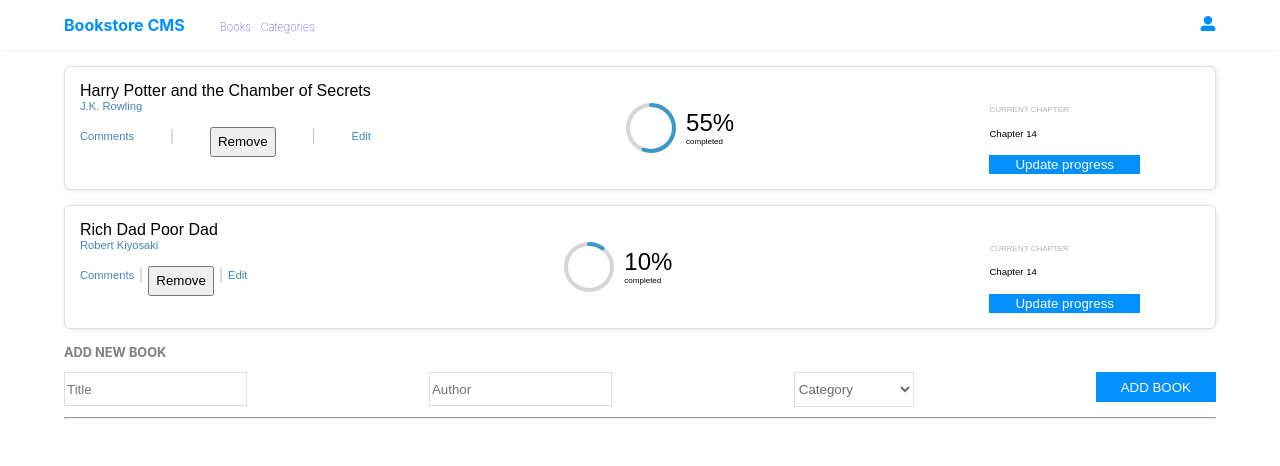
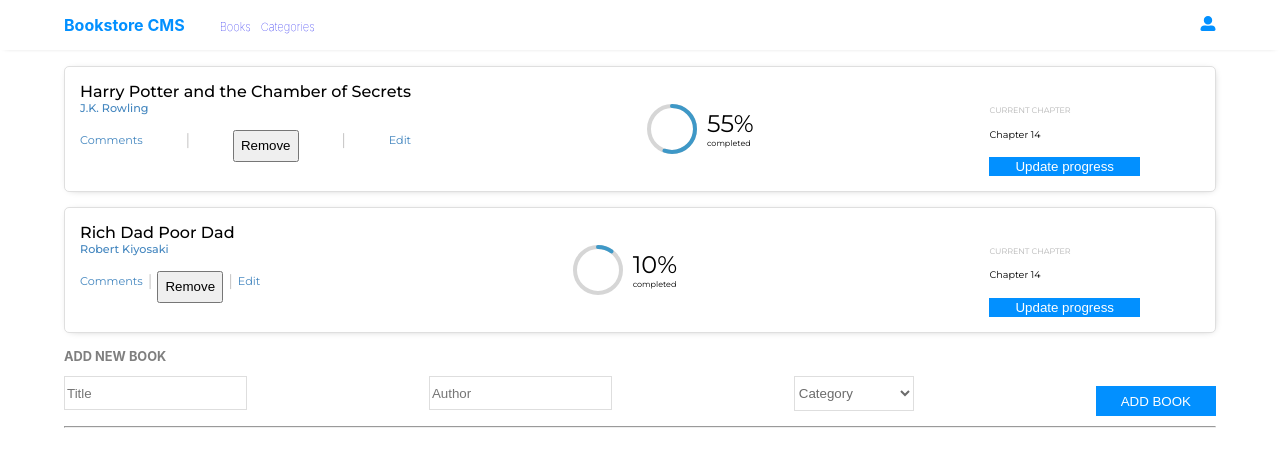
Before and after one commit to MaganaAsiati/book_store, a React (Create React App) app: page / in a window 1280 px wide. Shown: the top 466 px of the page. Built offline with nearby package versions, Linux system fonts and the light colour scheme.

Commit message:
modifier the style and the new font family

```diff
--- a/src/components/Book.css
+++ b/src/components/Book.css
@@ -1,17 +1,14 @@
-@import url('https://fonts.googleapis.com/css2?family=Poppins:wght@100;200;300;500;700&display=swap');
+@import url('https://fonts.googleapis.com/css2?family=Montserrat:wght@400;500;600;700&family=Roboto+Slab:wght@300;400;500;600;700&display=swap');
 
 :root {
-  --font: 'Roboto+Slab', sans-serif;
+  --font: 'Montserrat', sans-serif;
 }
 
 .book {
   display: flex;
   justify-content: space-between;
   background-color: white;
-  padding-left: 15px;
-  padding-right: 75px;
-  padding-top: 15px;
-  padding-bottom: 15px;
+  padding: 15px 75px 15px 15px;
   margin-bottom: 15px;
   font-family: var(--font);
   font-weight: 200;
@@ -36,7 +33,7 @@
   font-size: 0.7rem;
   font-style: normal;
   color: #45444491;
-  margin: 0 !important;
+  margin: 0;
 }
 
 .title {
@@ -75,7 +72,7 @@
 }
 
 .state-progress-info > h5 {
-  margin: 0 !important;
+  margin: 0;
   font-style: normal;
 }
 
--- a/src/components/Form.css
+++ b/src/components/Form.css
@@ -36,7 +36,7 @@ form > input:focus {
 }
 
 .form-but {
-  margin: 0 !important;
+  margin: 0;
   height: 30px;
   color: white;
   border: #0290ff;
--- a/src/components/Navbar.css
+++ b/src/components/Navbar.css
@@ -2,10 +2,7 @@ header {
   background-color: white;
   display: flex;
   justify-content: space-between;
-  padding-top: 15px;
-  padding-left: 5%;
-  padding-right: 5%;
-  padding-bottom: 15px;
+  padding: 15px 5%;
   box-shadow: 0 2px 5px -5px #888;
 }
 
```
